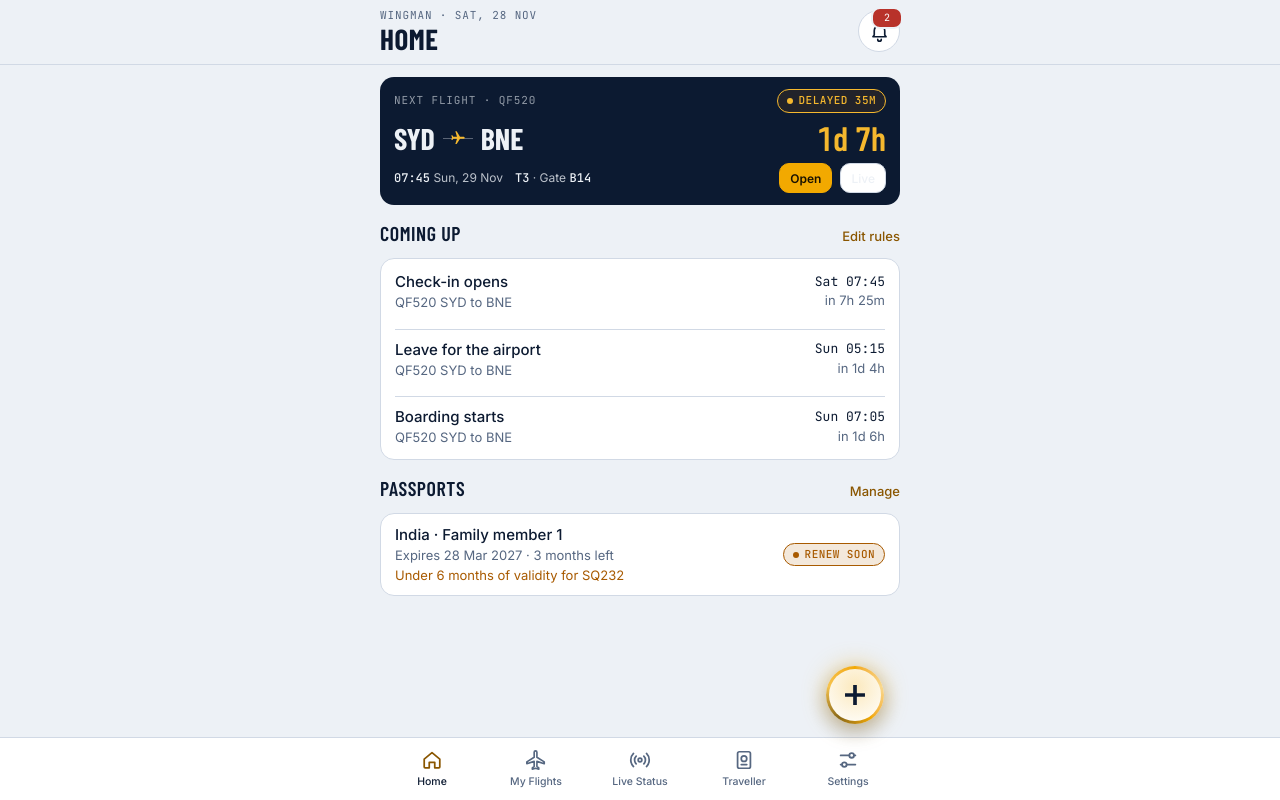
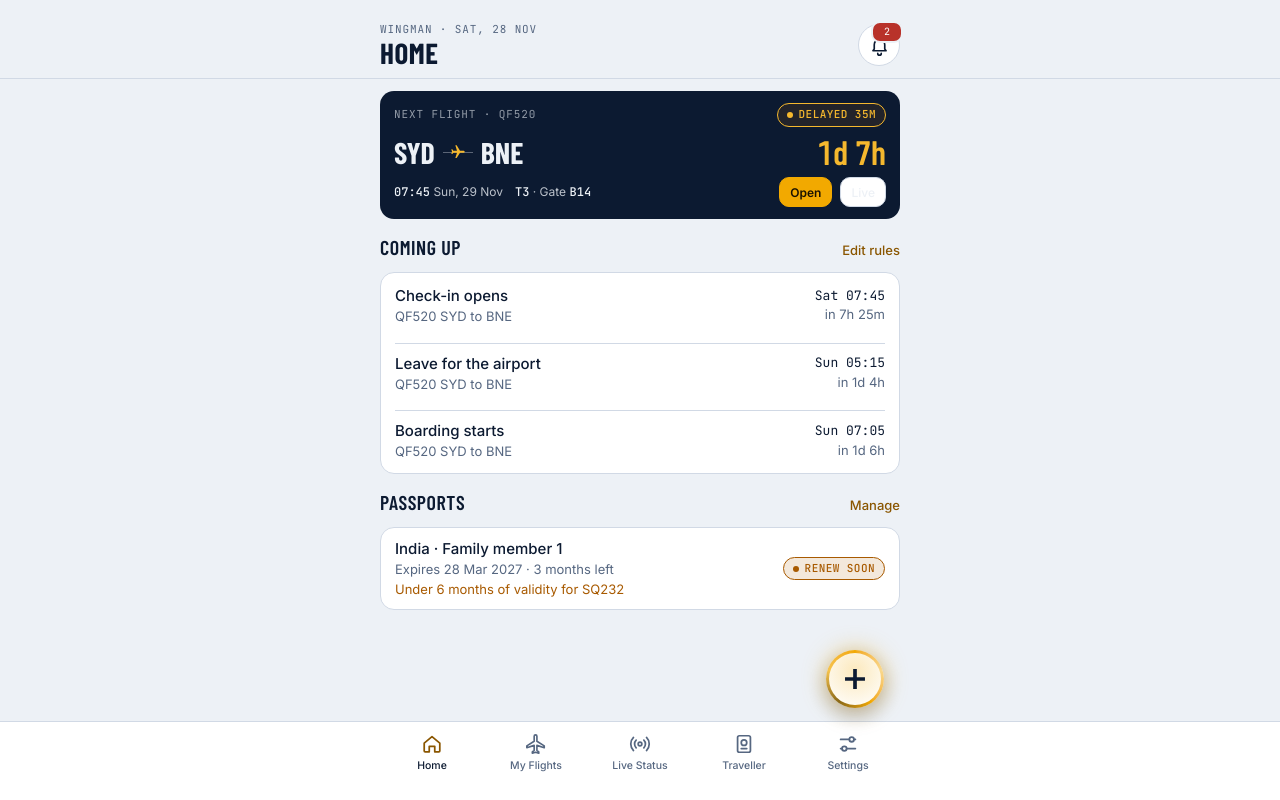
Before and after one commit to imadala1234/wingman, a plain HTML site: page index.html in a window 1280 px wide. Drawn offline with nearby package versions, Linux system fonts and the light colour scheme.

Commit message:
More breathing room at top and bottom of the screen
Co-Authored-By: Claude Sonnet 5.5 <noreply@anthropic.com>
Claude-Session: https://claude.ai/code/session_01BVEiGc5772Ehk1eFjuoWNC

```diff
--- a/index.html
+++ b/index.html
@@ -59,7 +59,7 @@ h2 { font-family: var(--f-display); font-weight: 600; font-size: 20px; letter-sp
 .sechead { display: flex; align-items: baseline; justify-content: space-between; gap: 8px; }
 
 /* Shell */
-.top { flex: none; border-bottom: 1px solid var(--line); background: var(--bg); padding-top: env(safe-area-inset-top, 0px); }
+.top { flex: none; border-bottom: 1px solid var(--line); background: var(--bg); padding-top: calc(14px + env(safe-area-inset-top, 0px)); }
 #top { max-width: 520px; margin: 0 auto; display: flex; flex-direction: column; gap: 10px; padding-block: 8px 10px; }
 .scroll { flex: 1; min-height: 0; overflow-y: auto; overscroll-behavior: contain; }
 .app { max-width: 520px; margin: 0 auto; padding-block: 12px 24px; display: flex; flex-direction: column; gap: 14px; }
@@ -179,7 +179,7 @@ legend { font-family: var(--f-mono); font-size: 11px; letter-spacing: .08em; tex
 
 /* Tab bar */
 .tabs { flex: none; background: var(--surface); border-top: 1px solid var(--line);
-  padding: 6px max(8px, env(safe-area-inset-right, 0px)) calc(6px + env(safe-area-inset-bottom, 0px)) max(8px, env(safe-area-inset-left, 0px)); }
+  padding: 6px max(8px, env(safe-area-inset-right, 0px)) calc(22px + env(safe-area-inset-bottom, 0px)) max(8px, env(safe-area-inset-left, 0px)); }
 .tabs-in { max-width: 520px; margin: 0 auto; display: grid; grid-template-columns: repeat(5, 1fr); align-items: stretch; }
 .tab { background: none; border: 0; display: flex; flex-direction: column; align-items: center; gap: 3px; padding: 5px 2px; color: var(--muted); font-size: 10.5px; font-weight: 500; white-space: nowrap; min-width: 0; position: relative; }
 .tab svg { width: 22px; height: 22px; }
@@ -190,7 +190,7 @@ legend { font-family: var(--f-mono); font-size: 11px; letter-spacing: .08em; tex
 /* Floating add button, follows theme and theme colour */
 .fab { position: fixed; z-index: 15; width: 58px; height: 58px; border-radius: 50%; border: 3px solid transparent; display: grid; place-items: center; padding: 0; color: var(--ink);
   right: max(16px, calc((100vw - 520px) / 2 + 16px), env(safe-area-inset-right, 0px));
-  bottom: calc(76px + env(safe-area-inset-bottom, 0px));
+  bottom: calc(92px + env(safe-area-inset-bottom, 0px));
   background: radial-gradient(circle at 50% 35%, color-mix(in srgb, var(--accent) 26%, var(--surface)), var(--surface)) padding-box,
     conic-gradient(from 0deg, var(--accent), color-mix(in srgb, var(--accent) 45%, #fff), var(--accent), color-mix(in srgb, var(--accent) 55%, var(--ink)), color-mix(in srgb, var(--accent) 70%, #fff), var(--accent)) border-box;
   box-shadow: 0 0 24px color-mix(in srgb, var(--accent) 42%, transparent), 0 8px 20px rgba(3, 8, 24, .25);
@@ -310,7 +310,7 @@ legend { font-family: var(--f-mono); font-size: 11px; letter-spacing: .08em; tex
 .mapctl button + button { border-top: 1px solid rgba(255,255,255,.14); }
 .mapctl button[aria-pressed="true"] { color: var(--accent); }
 .mapctl svg { width: 20px; height: 20px; }
-.toast { position: fixed; left: 50%; transform: translateX(-50%); bottom: calc(150px + env(safe-area-inset-bottom, 0px)); z-index: 40; background: var(--ink); color: var(--bg); border-radius: 12px; padding: 12px 16px; max-width: min(92vw, 460px); font-size: 14px; box-shadow: 0 8px 28px rgba(0,0,0,.28); }
+.toast { position: fixed; left: 50%; transform: translateX(-50%); bottom: calc(166px + env(safe-area-inset-bottom, 0px)); z-index: 40; background: var(--ink); color: var(--bg); border-radius: 12px; padding: 12px 16px; max-width: min(92vw, 460px); font-size: 14px; box-shadow: 0 8px 28px rgba(0,0,0,.28); }
 .toast b { display: block; }
 .toast[hidden], .sheet[hidden], .fab[hidden] { display: none; }
 .note { font-size: 12px; color: var(--muted); }
--- a/sw.js
+++ b/sw.js
@@ -1,4 +1,4 @@
-const V='wingman-v5',FILES=['./','index.html','manifest.webmanifest','icons/icon-192.png','icons/icon-512.png'];
+const V='wingman-v6',FILES=['./','index.html','manifest.webmanifest','icons/icon-192.png','icons/icon-512.png'];
 self.addEventListener('install',e=>{e.waitUntil(caches.open(V).then(c=>c.addAll(FILES)));self.skipWaiting();});
 self.addEventListener('activate',e=>{e.waitUntil(caches.keys().then(k=>Promise.all(k.filter(x=>x!==V).map(x=>caches.delete(x)))));self.clients.claim();});
 self.addEventListener('fetch',e=>{if(e.request.method!=='GET'||new URL(e.request.url).origin!==location.origin)return;e.respondWith(fetch(e.request).then(r=>{const c=r.clone();caches.open(V).then(x=>x.put(e.request,c));return r;}).catch(()=>caches.match(e.request)));});
```
